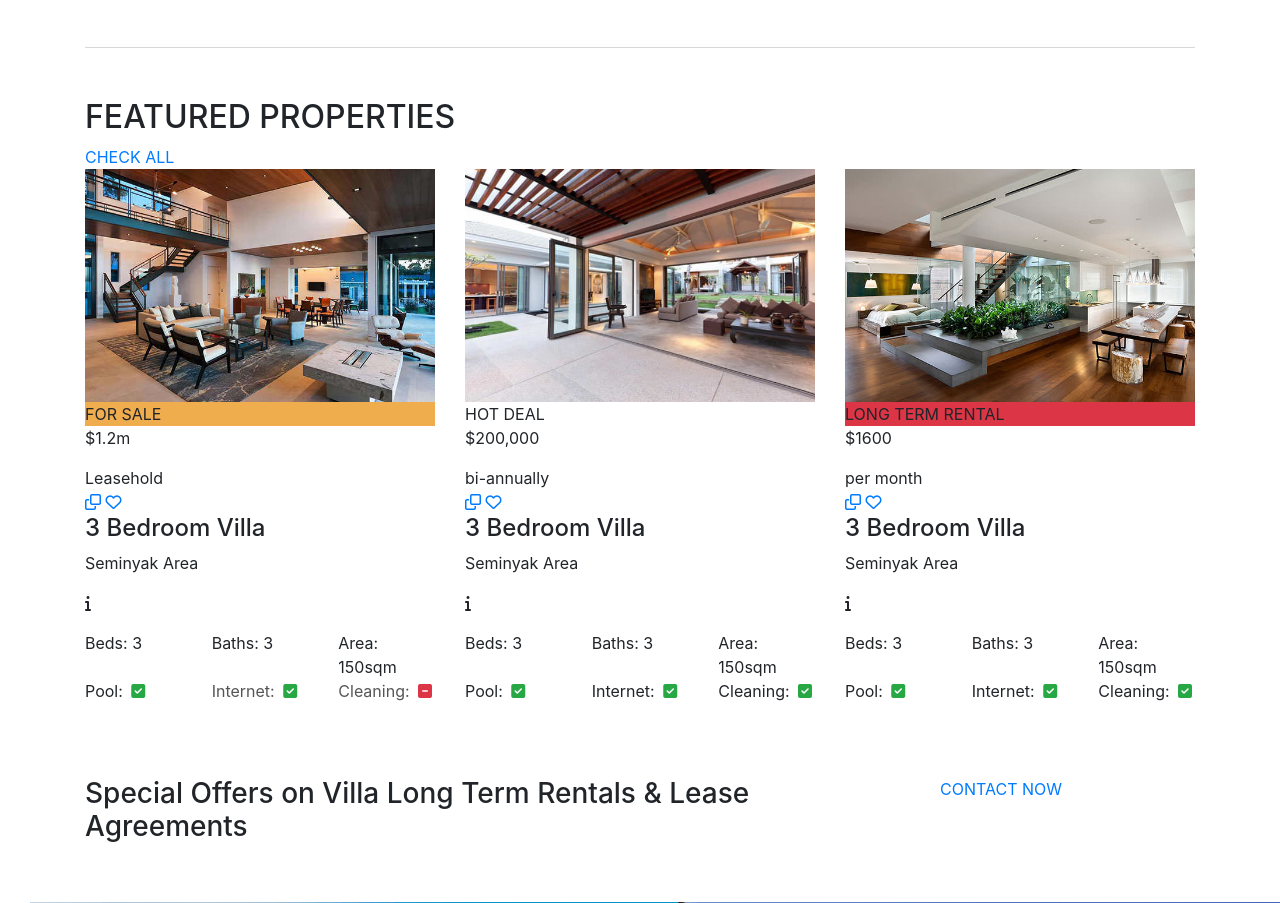
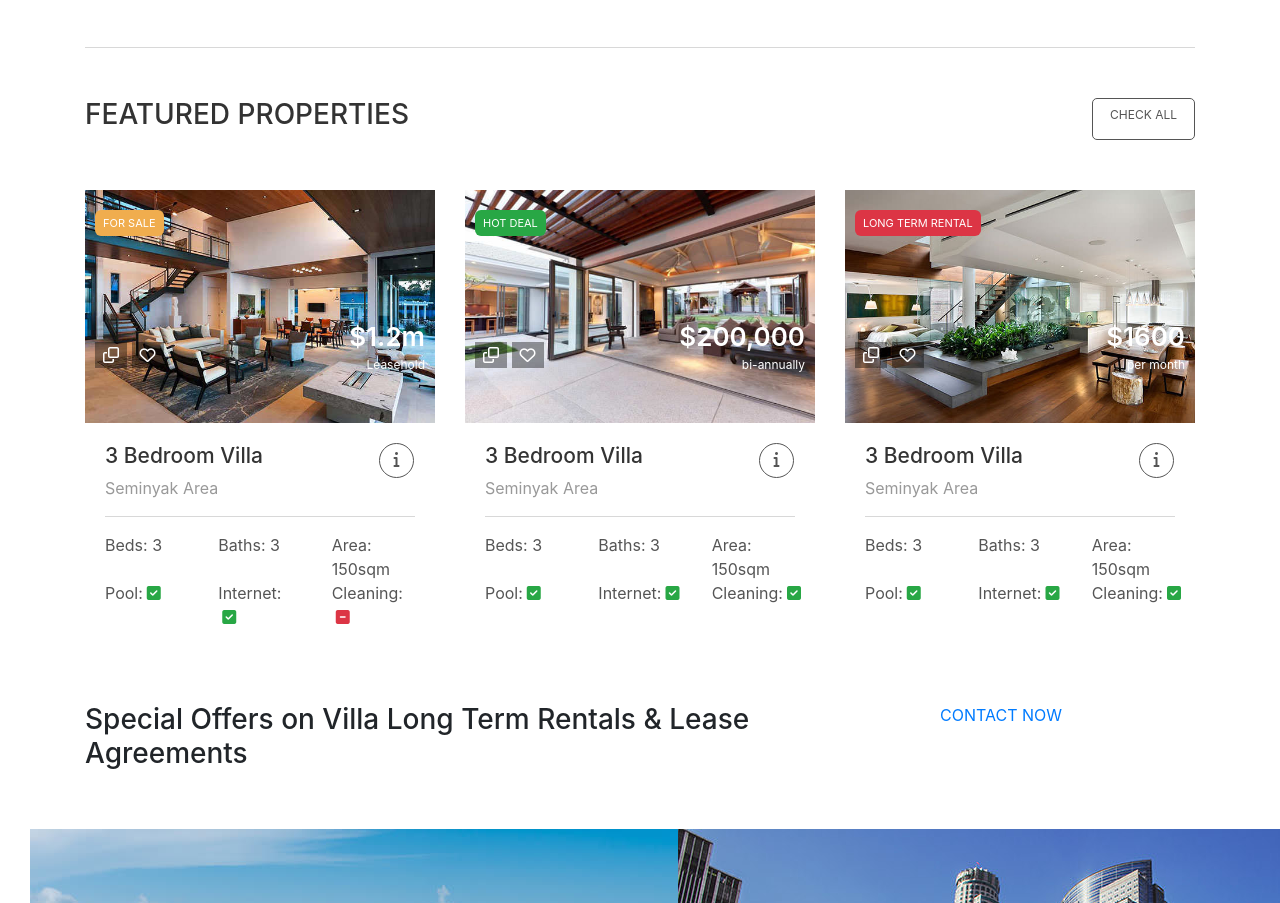
Before and after one commit to SinemSungur/estent-real-estate-demo-page, a website: page index.html in a window 1280 px wide. Shown: the part 1313-2216 px from the top of the page. Drawn offline with nearby package versions, Linux system fonts and the light colour scheme; a web font is replaced by a local one.

Commit message:
style.css

```diff
--- a/style.css
+++ b/style.css
@@ -151,6 +151,113 @@ h3.section-head {
   font-family: rubik,sans-serif!important;
 }
 
+/*  FEATURED SECTION   */
+.featured-head h2 {
+  font-size: 22px;
+  color: #333;
+}
+.featured-head a {
+  border: 1px solid #555555;
+  padding: 7px 17px;
+  color: #555555;
+  font-size: 12px;
+  border-radius: 5px;
+  text-decoration: none;
+  transition: 300ms all;
+}
+.featured-head {
+  display: flex;
+  justify-content: space-between;
+  padding-bottom: 50px;
+}
+.featured-item-img {
+  position: relative;
+}
+.featured-button {
+  position: absolute;
+  left: 25px;
+  top: 20px;
+  background-color: #f0ad4e !important;
+  font-size: 11px;
+  color: white;
+  padding: 5px 8px;
+  border-radius: 6px;
+}
+.featured-button:nth-child(2) {
+  background-color: #28a745 !important;
+}
+.featured-icon {
+  position: absolute;
+  left: 25px;
+  top: 206px;
+}
+.featured-icon i {
+  color: white;
+  background-color: rgba(0, 0, 0, 0.39);
+  padding: 5px 8px;
+}
+.featured-paragh {
+  position: absolute;
+  right: 25px;
+  top: 176px;
+  bottom: 55px;
+  color: white;
+  text-align: right;
+}
+.featured-paragh p {
+  font-size: 26px;
+  margin: 0;
+  font-weight: 600;
+}
+.featured-paragh span {
+  font-size: 12px;
+  display: block;
+}
+.below-featured-img {
+  margin-top: 20px;
+  padding: 0 20px;
+}
+.below-featured-img-paragh h4 {
+  font-size: 21px;
+  color: #333333;
+}
+.below-featured-img-paragh p {
+  font-size: 16px;
+  color: #999999;
+}
+.fa-info {
+  color: #555555;
+  border: 1px solid #555555;
+  border-radius: 100%;
+  height: 35px;
+  width: 35px;
+  font-size: 16px;
+  text-align: center;
+  position: absolute;
+  right: 36px;
+  bottom: 126px;
+  padding-top: 7px;
+  transition: 300ms all;
+}
+.below-featured-img-paragh {
+  border-bottom: 1px solid #66666641;
+}
+.below-featured-img .col-md-6.col-lg-4 {
+  font-size: 16px;
+  color: #555555;
+  display: flex;
+}
+.featured-head a:hover {
+  background-color: #444;
+    color: #fff;
+    text-decoration: none;
+}
+.fa-info:hover {
+  background-color: #444;
+  color: #fff;
+  cursor: pointer;
+}
+
 @media screen and (min-width: 768px) {
   /* TOP BAR */
   .col-sm-12.col-md-3.p-lg-0.text-lg-left a {
@@ -165,6 +272,17 @@ h3.section-head {
   a:hover {
     color: #666 !important;
   }
+/*  FEATURED SECTION   */
+
+.featured-head h2 {
+  font-size: 1.75rem;
+}
+.featured-icon {
+  top: 177px;
+}
+.featured-paragh {
+  top: 157px;
+}
 }
 @media screen and (min-width: 1024px) {
   /* TOP BAR  */
@@ -211,4 +329,14 @@ h3.section-head {
   a:hover {
     color: #eee !important;
   }
+/*  FEATURED SECTION   */
+.featured-icon {
+  top: 152px;
 }
+.featured-paragh {
+  top: 127px;
+}
+.fa-info {
+  bottom: 151px;
+}
+}
```
